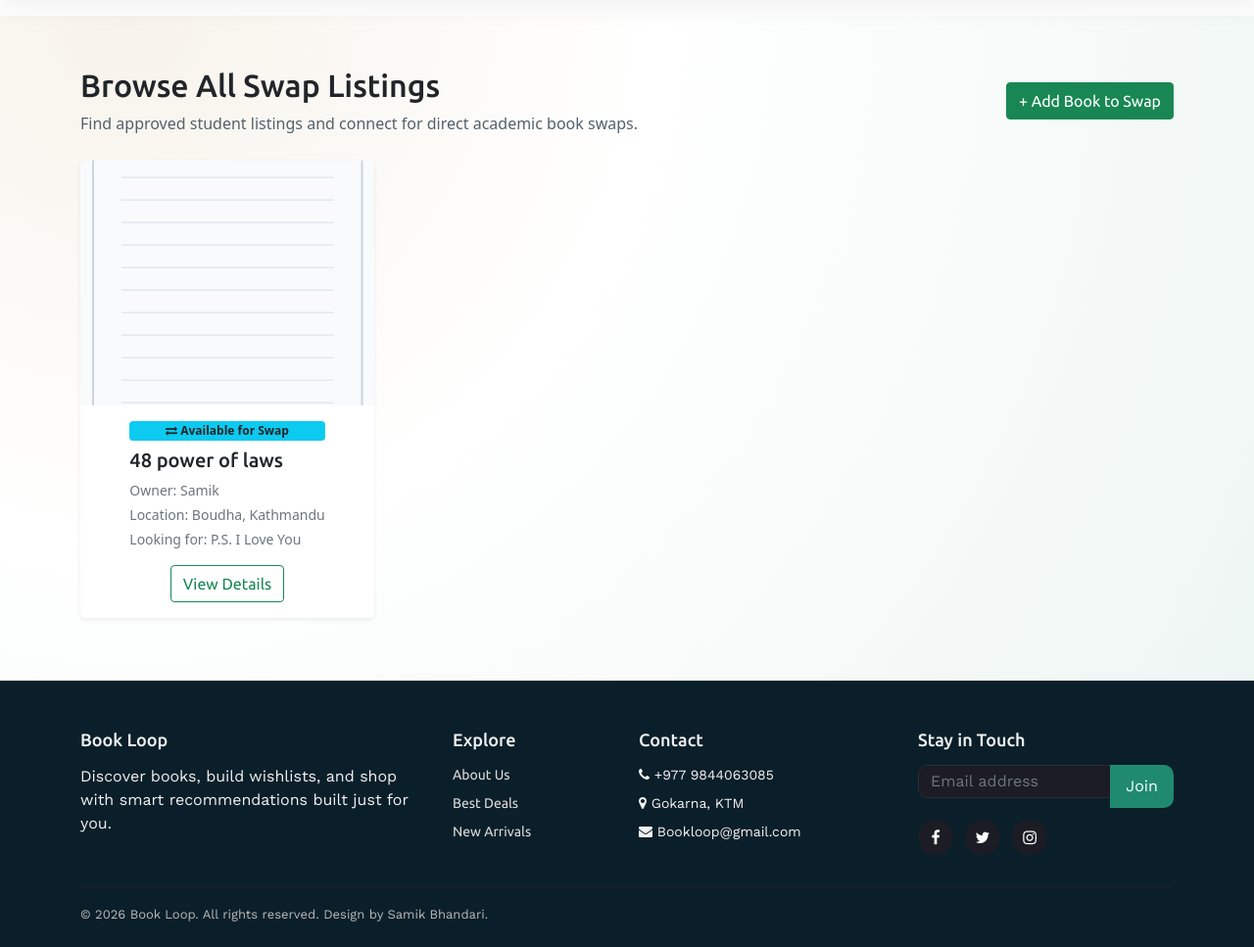
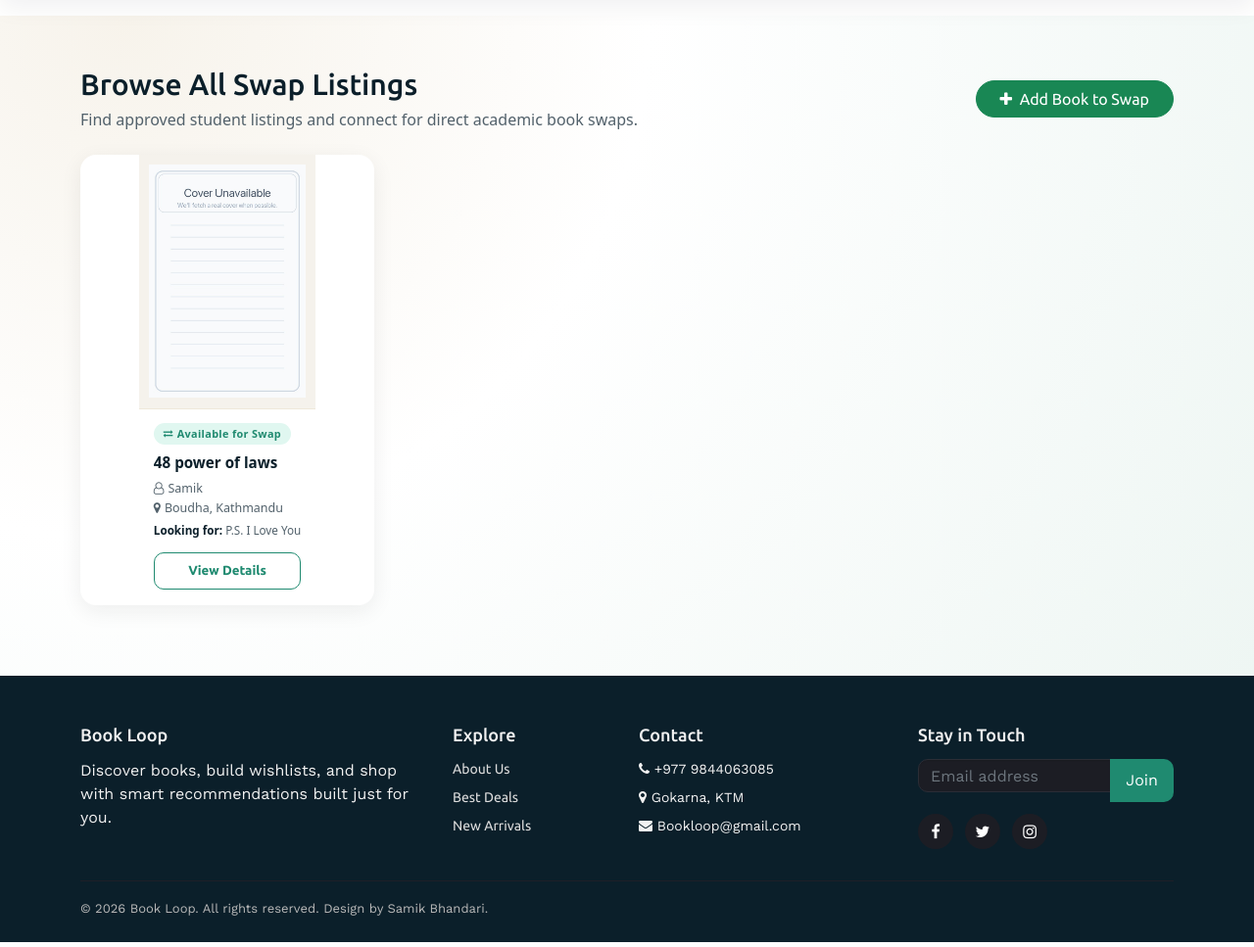
Before and after one commit to Samik0007/BookLoop, a Django app: page /swaps/browse/ in a window 1280 px wide. Shown: the part 91-1058 px from the top of the page at 98% size. Run offline with Django 3.2, Linux system fonts and the light colour scheme; data comes from the database, SQL or seed files in the repository; both versions use the stored data as it was after the commit; parts of the project's set-up code (start-up, migrations or seed data) failed here and were passed over; some libraries are stand-ins or nearby versions.

Commit message:
profile picutre adding feature added in the profile section and other books css was updated

```diff
--- a/books/views.py
+++ b/books/views.py
@@ -295,32 +295,36 @@ def about(request):
     return render(request, 'about.html', {"total_books": total_books})
 
 
+@login_required
 def profile(request):
-    cartItems = 0
-    items = []
-    orders = []
-    wishlist_count = 0
-    total_spent = 0
-    recent_orders = []
+    from authentication.models import UserProfile
 
-    if request.user.is_authenticated:
-        order, _ = Order.objects.get_or_create(
-            user=request.user.username, complete=False
-        )
-        items = order.orderitem_set.all()
-        cartItems = order.get_cart_items
-        orders = Order.objects.filter(user=request.user.username).order_by('-date_ordered')
-        wishlist_count = Wishlist.objects.filter(user=request.user.username).count()
-        total_spent = sum([o.get_cart_total for o in orders.filter(complete=True)])
-        recent_orders = orders[:5]
+    order, _ = Order.objects.get_or_create(
+        user=request.user.username, complete=False
+    )
+    items         = order.orderitem_set.all()
+    cartItems     = order.get_cart_items
+    orders        = Order.objects.filter(user=request.user.username).order_by('-date_ordered')
+    wishlist_count = Wishlist.objects.filter(user=request.user.username).count()
+    total_spent   = sum([o.get_cart_total for o in orders.filter(complete=True)])
+    recent_orders = orders[:5]
+
+    user_profile, _ = UserProfile.objects.get_or_create(user=request.user)
+
+    if request.method == 'POST' and request.FILES.get('avatar'):
+        user_profile.avatar = request.FILES['avatar']
+        user_profile.save()
+        messages.success(request, 'Profile picture updated!')
+        return redirect('profile')
 
     return render(request, 'profile.html', {
-        'items': items,
-        'cartItems': cartItems,
-        'orders': orders,
+        'items':          items,
+        'cartItems':      cartItems,
+        'orders':         orders,
         'wishlist_count': wishlist_count,
-        'total_spent': total_spent,
-        'recent_orders': recent_orders
+        'total_spent':    total_spent,
+        'recent_orders':  recent_orders,
+        'user_profile':   user_profile,
     })
 
 
--- a/templates/books/browse_swaps.html
+++ b/templates/books/browse_swaps.html
@@ -3,102 +3,191 @@
 {% include 'components/header/header.html' %}
 
 <style>
+  /* ── Page shell ──────────────────────────────── */
   .swap-browse-page {
-    padding: 52px 0 64px;
+    padding: 52px 0 72px;
     background: radial-gradient(circle at 10% 0%, #f7f3eb 0%, #ffffff 40%, #eef6f3 100%);
   }
   .swap-browse-header h1 {
     font-family: 'Merriweather', serif;
-    font-size: 32px;
-    margin-bottom: 8px;
+    font-size: 30px;
+    margin-bottom: 6px;
+    color: #0b1f2a;
   }
-  .swap-browse-header p {
-    color: #52616b;
-    margin-bottom: 0;
-  }
-  .swap-grid {
-    margin-top: 26px;
-  }
+  .swap-browse-header p { color: #52616b; margin-bottom: 0; }
+
+  /* ── Card ────────────────────────────────────── */
   .swap-book-card {
     border-radius: 16px;
     overflow: hidden;
-    border: 1px solid #f2ece0;
-    box-shadow: 0 10px 26px rgba(27, 27, 31, 0.08);
-    transition: transform 0.2s ease, box-shadow 0.2s ease;
+    border: 1px solid #efe8da;
+    box-shadow: 0 6px 22px rgba(27,27,31,.07);
+    transition: transform .2s ease, box-shadow .2s ease;
   }
   .swap-book-card:hover {
-    transform: translateY(-4px);
-    box-shadow: 0 16px 34px rgba(27, 27, 31, 0.12);
+    transform: translateY(-5px);
+    box-shadow: 0 16px 36px rgba(27,27,31,.13);
   }
+
+  /* ── Image wrapper: fixed 260px, contain so full cover shows ── */
+  .book-img-wrap {
+    height: 260px;
+    background: #f5f2ec;           /* warm neutral behind any cover */
+    display: flex;
+    align-items: center;
+    justify-content: center;
+    overflow: hidden;
+    border-bottom: 1px solid #efe8da;
+  }
+  .book-img-wrap img {
+    width: 100%;
+    height: 100%;
+    object-fit: contain;           /* shows the full cover, no crop */
+    padding: 10px;                 /* slight breathing room */
+  }
+
+  /* ── Card body ──────────────────────────────── */
   .swap-book-card .card-body {
     display: flex;
     flex-direction: column;
+    padding: 14px 16px 16px;
   }
-  .swap-meta {
-    font-size: 13px;
+
+  /* Clamp title to 2 lines */
+  .swap-card-title {
+    font-size: .95rem;
+    font-weight: 700;
+    color: #0b1f2a;
+    line-height: 1.4;
+    margin-bottom: 6px;
+    display: -webkit-box;
+    -webkit-line-clamp: 2;
+    -webkit-box-orient: vertical;
+    overflow: hidden;
+  }
+
+  .swap-meta { font-size: .78rem; color: #52616b; line-height: 1.6; }
+
+  /* Badge */
+  .swap-pill {
+    display: inline-flex;
+    align-items: center;
+    gap: 4px;
+    font-size: .68rem;
+    font-weight: 700;
+    letter-spacing: .03em;
+    background: #e0f7f0;
+    color: #1f8a70;
+    border-radius: 999px;
+    padding: 3px 10px;
+    margin-bottom: 8px;
+    width: fit-content;
+  }
+
+  /* Button pinned to bottom */
+  .swap-btn {
+    margin-top: auto;
+    padding-top: 12px;
+  }
+  .swap-btn a {
+    display: block;
+    text-align: center;
+    padding: 8px 0;
+    border-radius: 10px;
+    border: 1.5px solid #1f8a70;
+    color: #1f8a70;
+    font-size: .83rem;
+    font-weight: 600;
+    text-decoration: none;
+    transition: background .15s, color .15s;
+  }
+  .swap-btn a:hover { background: #1f8a70; color: #fff; }
+
+  /* Empty state */
+  .swap-empty {
+    text-align: center;
+    padding: 60px 0;
     color: #52616b;
   }
-  .swap-empty-state {
-    max-width: 560px;
-    margin: 26px auto 0;
-  }
+  .swap-empty i { font-size: 2.6rem; margin-bottom: 12px; display: block; color: #c8bfaf; }
 </style>
 
 <section class="swap-browse-page">
   <div class="container">
-    <div class="d-flex align-items-center justify-content-between flex-wrap gap-3 swap-browse-header">
+
+    <!-- Header -->
+    <div class="d-flex align-items-center justify-content-between flex-wrap gap-3 mb-4 swap-browse-header">
       <div>
         <h1>Browse All Swap Listings</h1>
         <p>Find approved student listings and connect for direct academic book swaps.</p>
       </div>
-      <a href="{% url 'add_swap_book' %}" class="btn btn-success">+ Add Book to Swap</a>
+      <a href="{% url 'add_swap_book' %}" class="btn btn-success rounded-pill px-4">
+        <i class="fa fa-plus me-1"></i> Add Book to Swap
+      </a>
     </div>
 
-    <div class="swap-grid">
+    <!-- Grid -->
     <div class="row row-cols-1 row-cols-sm-2 row-cols-md-3 row-cols-lg-4 g-4">
       {% for book in books %}
       <div class="col">
-          <div class="card h-100 shadow-sm border-0 rounded-3 swap-book-card">
-            {% if book.image and "herald" not in book.image.url|lower and "college" not in book.image.url|lower %}
-            <img src="{{ book.image.url }}" class="card-img-top" style="height: 250px; object-fit: cover;" alt="{{ book.Book_name }}" data-fallback="{% static 'images/default_cover.jpg' %}" onerror="this.onerror=null; this.src=this.dataset.fallback;">
+        <div class="card h-100 border-0 swap-book-card">
+
+          <!-- Cover image -->
+          <div class="book-img-wrap">
+            {% if book.image %}
+            <img src="{{ book.image.url }}"
+                 alt="{{ book.Book_name }}"
+                 onerror="this.src='{% static 'images/default_cover.jpg' %}'">
             {% else %}
-            <img src="{% static 'images/default_cover.jpg' %}" class="card-img-top" style="height: 250px; object-fit: cover;" alt="{{ book.Book_name }}">
+            <img src="{% static 'images/default_cover.jpg' %}" alt="{{ book.Book_name }}">
             {% endif %}
+          </div>
+
+          <!-- Body -->
           <div class="card-body">
-              <span class="badge bg-info text-dark mb-2"><i class="fa fa-exchange"></i> Available for Swap</span>
-              <h5 class="card-title mb-2">{{ book.Book_name|truncatewords:6 }}</h5>
-              <p class="card-text small text-muted mb-1">Owner: {{ book.seller.username|default:"BookLoop User" }}</p>
-              <p class="card-text small text-muted mb-1">Location: {{ book.location|default:"Not specified" }}</p>
-              <p class="card-text small text-muted mb-0">Looking for: {{ book.swap_preference|default:"Open to offers"|truncatechars:45 }}</p>
+            <div class="swap-pill">
+              <i class="fa fa-exchange" style="font-size:.6rem;"></i> Available for Swap
             </div>
-            <div class="card-footer bg-white border-0 pt-0 pb-3">
-              <a href="{% url 'product' book.id %}" class="btn btn-outline-success w-100">View Details</a>
+            <div class="swap-card-title">{{ book.Book_name }}</div>
+            <div class="swap-meta">
+              <div><i class="fa fa-user-o me-1"></i>{{ book.seller.username|default:"BookLoop User" }}</div>
+              <div><i class="fa fa-map-marker me-1"></i>{{ book.location|default:"Location not set" }}</div>
+              <div class="mt-1" style="font-size:.73rem;">
+                <span style="color:#0b1f2a;font-weight:600;">Looking for:</span>
+                {{ book.swap_preference|default:"Open to offers"|truncatechars:48 }}
               </div>
+            </div>
+            <div class="swap-btn">
+              <a href="{% url 'product' book.id %}">View Details</a>
+            </div>
+          </div>
+
         </div>
       </div>
       {% empty %}
       <div class="col-12">
-          <div class="alert alert-light border text-center swap-empty-state" role="alert">
-            No approved swap listings available right now.
+        <div class="swap-empty">
+          <i class="fa fa-book"></i>
+          <p>No approved swap listings right now.<br>
+            <a href="{% url 'add_swap_book' %}" style="color:#1f8a70;font-weight:600;">Be the first to add one →</a>
+          </p>
         </div>
       </div>
       {% endfor %}
     </div>
-    </div>
 
+    <!-- Pagination -->
     {% if is_paginated %}
-      <nav class="mt-4" aria-label="Swap listing pagination">
+    <nav class="mt-5" aria-label="Swap listing pagination">
       <ul class="pagination justify-content-center">
         {% if page_obj.has_previous %}
           <li class="page-item">
             <a class="page-link" href="?page={{ page_obj.previous_page_number }}">Previous</a>
           </li>
         {% endif %}
-
         <li class="page-item disabled">
           <span class="page-link">Page {{ page_obj.number }} of {{ page_obj.paginator.num_pages }}</span>
         </li>
-
         {% if page_obj.has_next %}
           <li class="page-item">
             <a class="page-link" href="?page={{ page_obj.next_page_number }}">Next</a>
@@ -107,6 +196,7 @@
       </ul>
     </nav>
     {% endif %}
+
   </div>
 </section>
 
```
Also changed, not shown: authentication/models.py (+9 -0 lines), templates/profile.html (+72 -3 lines), authentication/migrations/0005_userprofile_avatar.py (added), db.sqlite3. Lines whose indentation alone changed are shown as unchanged.
